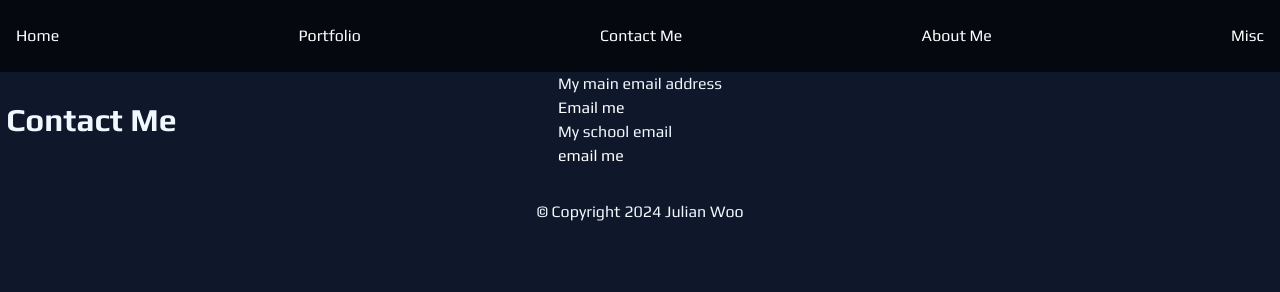
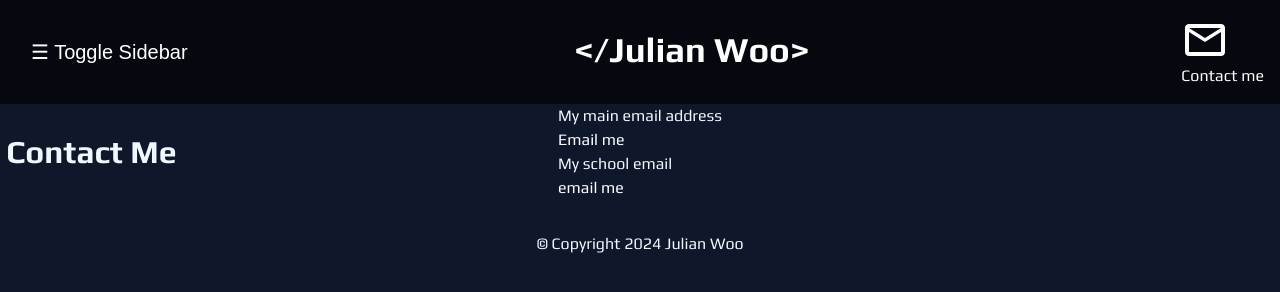
Before and after one commit to JulianWoo1/JulianWoo.github.io, a plain HTML site: page contact.html in a window 1280 px wide. Drawn offline with Linux system fonts and the light colour scheme.

Commit message:
header van de rest verandert

```diff
--- a/contact.html
+++ b/contact.html
@@ -13,13 +13,13 @@
 <body>
     <header>
         <div class="top-nav">
-            <a class="menu" href="home.html">Home</a>
-            <a class="menu" href="portfolio.html">Portfolio</a>
-            <a class="menu" href="contact.html">Contact Me</a>
-            <a class="menu" href="aboutMe.html">About Me</a>
-            <a class="menu" href="misc.html">Misc</a>
+            <button class="openbtn" aria-expanded="false" aria-controls="mySidebar" onclick="toggleNav()">☰ Toggle Sidebar</button>
+            <a href="index.html" class="logo">&lt;/Julian Woo&gt;</a>
+            <div>
+            <p><a href="mailto:julianwoo2005@gmail.com"><img src="content/img/mail.png" alt="Icon-to-email-me">Contact me</a></p>
+            </div>
+        </div>
     </header>
-
     <main>
         <h1>Contact Me</h1>
         <div>
```
Also changed, not shown: portfolio.html (+4 -5 lines), sunnySocks.html (+4 -3 lines).
